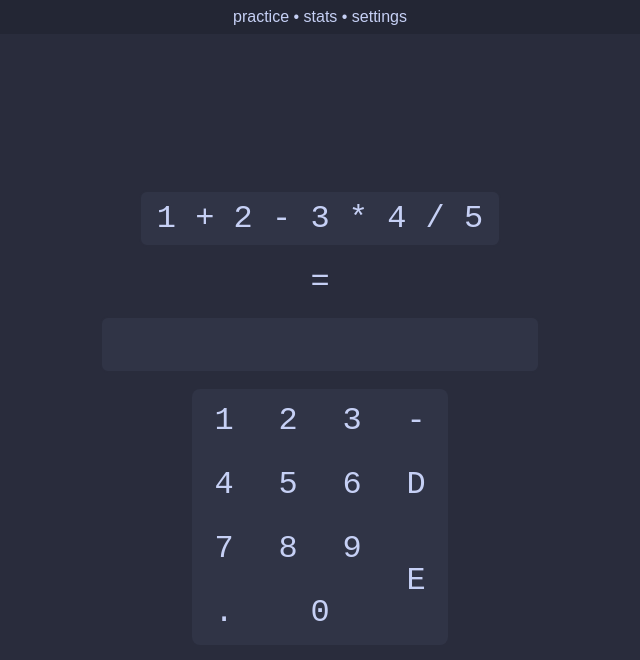
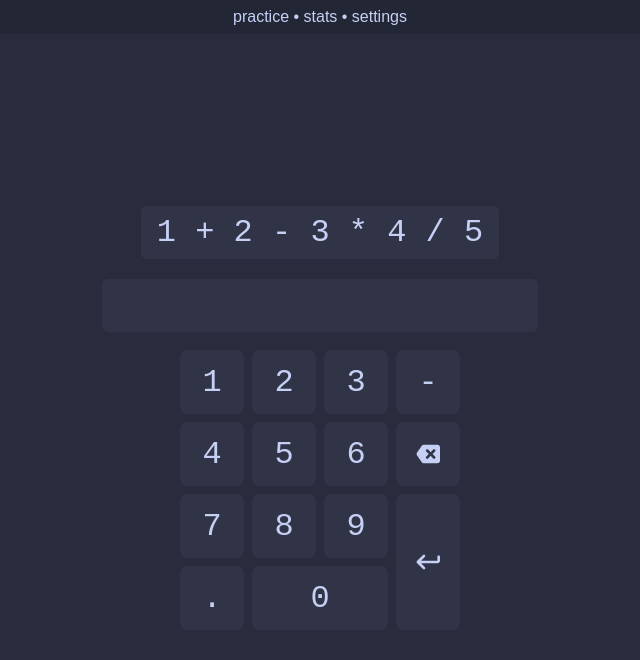
Before and after one commit to aberrantian/mental-math-trainer, a plain HTML site: page index.html in a window 1280 px wide. Shown: the whole page, without its empty margins (320-960 px from the left). Drawn offline with Linux system fonts and the light colour scheme.

Commit message:
improve ui
add icons, remove equal sign, add gap, add border radius

```diff
--- a/index.html
+++ b/index.html
@@ -17,7 +17,6 @@
 	<div id="header">practice • stats • settings</div>
 	<div id="content">
 		<div id="expression">1 + 2 - 3 * 4 / 5</div>
-		<p id="equal-sign">=</p>
 		<input type="text" inputmode="numeric" id="user-input"> <!-- try decimal -->
 		<div id="keypad">
 			<button class="keypad-button" id="keypad-1">1</button>
@@ -32,8 +31,8 @@
 			<button class="keypad-button" id="keypad-0">0</button>
 			<button class="keypad-button" id="keypad-decimal">.</button>
 			<button class="keypad-button" id="keypad-minus">-</button>
-			<button class="keypad-button" id="keypad-delete">D</button>
-			<button class="keypad-button" id="keypad-enter">E</button>
+			<button class="keypad-button" id="keypad-delete"><img src="./assets/icons/backspace.svg"></button>
+			<button class="keypad-button" id="keypad-enter"><img src="./assets/icons/return.svg"></button>
 		</div>
 	</div>
 </body>
--- a/style.css
+++ b/style.css
@@ -76,11 +76,6 @@ body {
 	padding: 0.5rem 1rem;
 }
 
-#equal-sign {
-	margin: 0px;
-	font-family: monospace;
-}
-
 #user-input {
 	outline: none;
 	border: solid 2px var(--mantle);
@@ -100,6 +95,7 @@ body {
 		"decimal zero zero enter";
 	grid-template-columns: repeat(4, 4rem);
 	grid-template-rows: repeat(4, 4rem);
+	gap: 8px;
 }
 
 .keypad-button {
@@ -108,6 +104,11 @@ body {
 	outline: none;
 	background-color: var(--base);
 	color: var(--text);
+	border-radius: 8px;
+
+	display: flex;
+	justify-content: center;
+	align-items: center;
 }
 
 .keypad-button:hover {
@@ -120,8 +121,12 @@ body {
 	z-index: 1;
 }
 
+.keypad-button>img {
+	height: 2rem;
+	width: 2rem;
+}
+
 #expression,
-#equal-sign,
 #user-input,
 .keypad-button {
 	font-size: 2rem;
@@ -129,7 +134,6 @@ body {
 
 #keypad-1 {
 	grid-area: one;
-	border-top-left-radius: 8px;
 }
 
 #keypad-2 {
@@ -170,12 +174,10 @@ body {
 
 #keypad-decimal {
 	grid-area: decimal;
-	border-bottom-left-radius: 8px;
 }
 
 #keypad-minus {
 	grid-area: minus;
-	border-top-right-radius: 8px;
 }
 
 #keypad-delete {
@@ -184,5 +186,4 @@ body {
 
 #keypad-enter {
 	grid-area: enter;
-	border-bottom-right-radius: 8px;
 }
```
Also changed, not shown: assets/icons/backspace.svg (added), assets/icons/return.svg (added).
